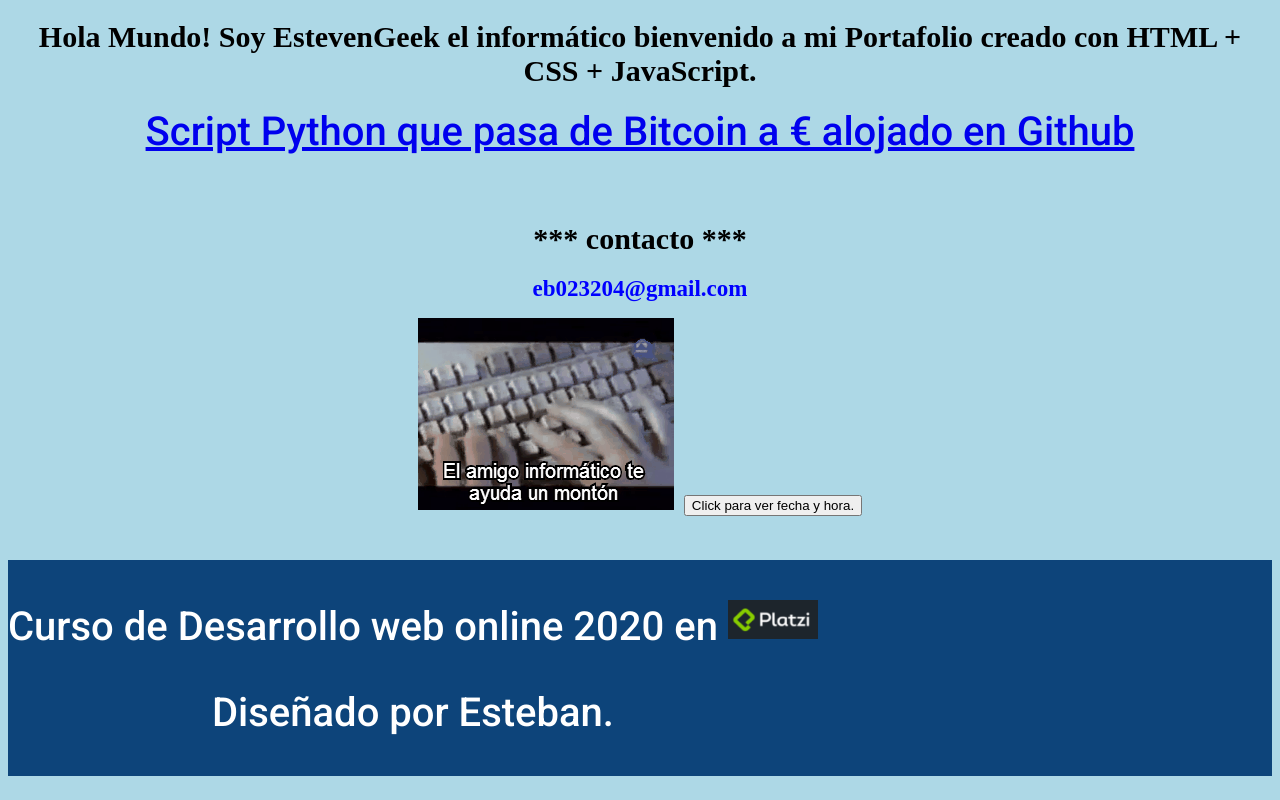
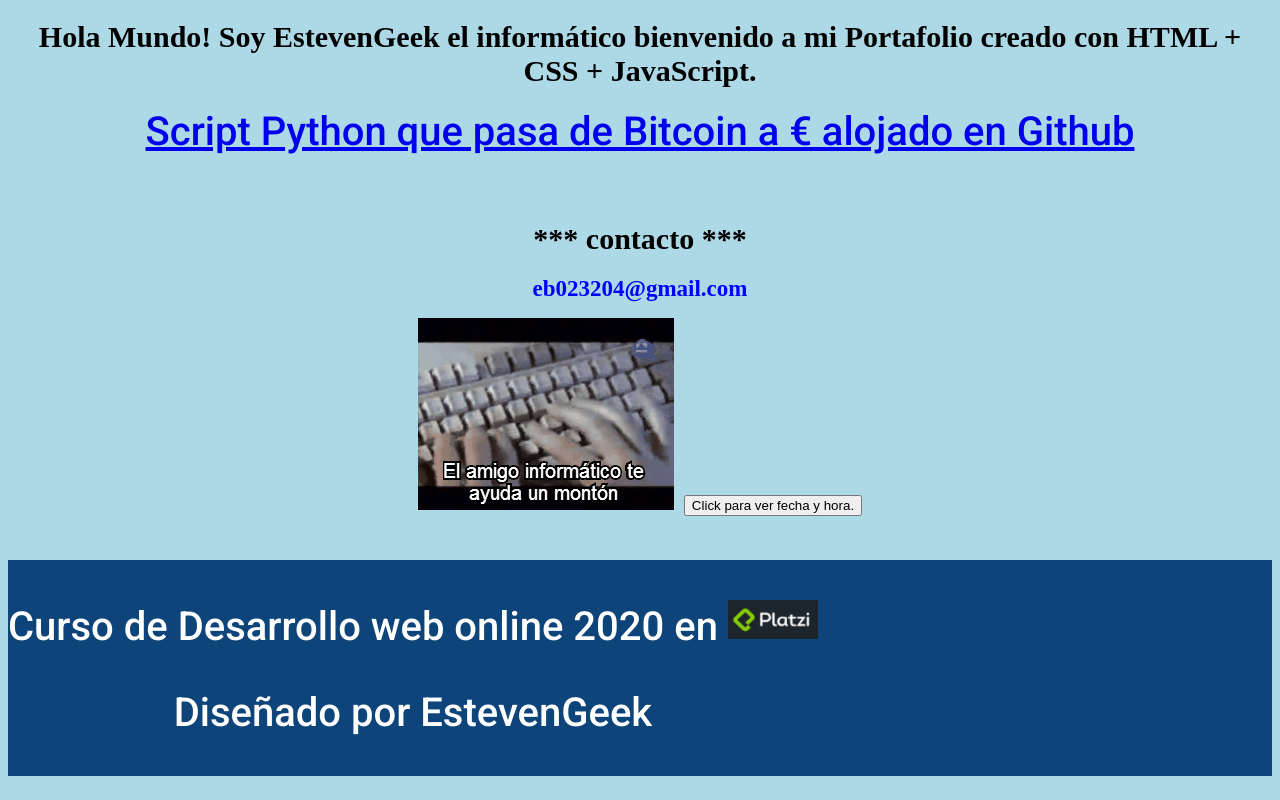
Before and after one commit to luser1001/luser1001.github.io, a plain HTML site: page index.html in a window 1280 px wide. Drawn offline with Linux system fonts and the light colour scheme.

Commit message:
Update index.html

```diff
--- a/index.html
+++ b/index.html
@@ -32,7 +32,7 @@
       </div>
       <div>
         <p>
-          Diseñado por Esteban.
+          Diseñado por EstevenGeek
         </p>
       </div>
     </div>
```
